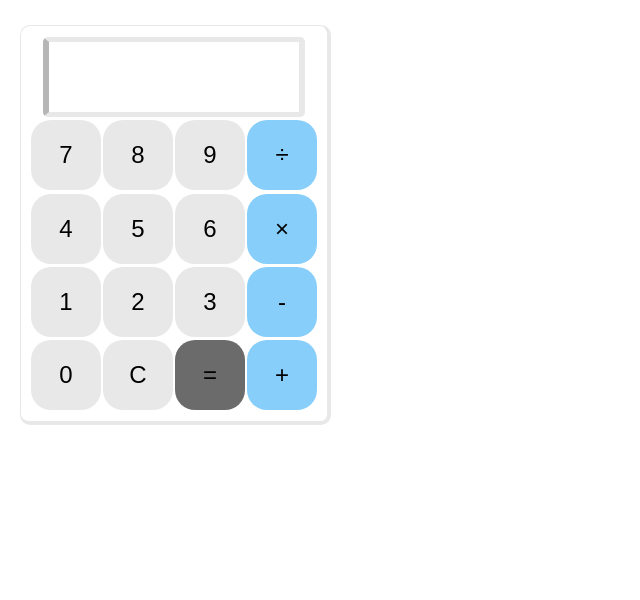
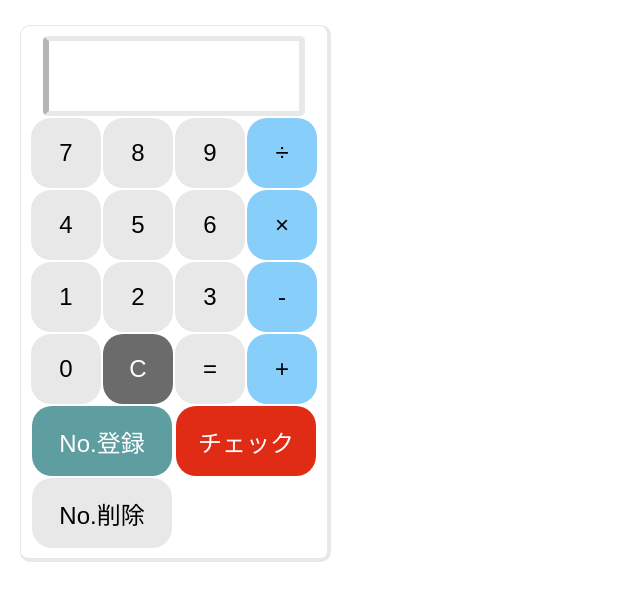
Before and after one commit to evofan/test_calculator_202604, a plain HTML site: page index.html in a window 1280 px wide. Shown: the part 72-672 px from the top of the page, without its empty margins (0-640 px from the left). Drawn offline with Linux system fonts and the light colour scheme.

Commit message:
add register and delete

```diff
--- a/css/main.css
+++ b/css/main.css
@@ -65,8 +65,10 @@ input {
 }
 
 /*記号=の部分の背景色を上書きで設定*/
-.equal {
+.clear {
     background-color: #6b6b6b;
+
+    color: #fefefe;
 }
 
 /*カーソルを上に乗せたときに色を濃くする*/
@@ -91,3 +93,72 @@ input:active {
 .operator:active {
     background: #2c80b4;
 }
+
+.set_data {
+    /* ボタンのサイズ */
+    width: 140px;
+    height: 70px;
+    /* ボタンの文字サイズ */
+    font-size: x-large;
+    /* 数字部分の背景色 */
+    background-color: #dcdcdca4;
+    background-color: cadetblue;
+    /* ボタンの詳細設定 */
+    border: none;
+    border-radius: 20px;
+    /* クリック時の黒枠を消す */
+    outline: none;
+
+    color: #fefefe;
+
+}
+
+.set_data:hover {
+    background-color: rgb(76, 127, 128);
+}
+
+.set_data:active {
+    background-color: rgb(50, 84, 84);
+}
+
+.get_data {
+    /* ボタンのサイズ */
+    width: 140px;
+    height: 70px;
+    /* ボタンの文字サイズ */
+    font-size: x-large;
+    /* 数字部分の背景色 */
+    background-color: rgb(224, 44, 20);
+    /* ボタンの詳細設定 */
+    border: none;
+    border-radius: 20px;
+    /* クリック時の黒枠を消す */
+    outline: none;
+
+    color: #fefefe;
+
+}
+
+.get_data:hover {
+    background-color: rgb(153, 31, 15);
+}
+
+.get_data:active {
+    background-color: rgb(78, 17, 9);
+}
+
+.delete_data {
+    /* ボタンのサイズ */
+    width: 140px;
+    height: 70px;
+    /* ボタンの文字サイズ */
+    font-size: x-large;
+    /* 数字部分の背景色 */
+    background-color: #dcdcdca4;
+    /* ボタンの詳細設定 */
+    border: none;
+    border-radius: 20px;
+    /* クリック時の黒枠を消す */
+    outline: none;
+
+}
--- a/index.html
+++ b/index.html
@@ -53,9 +53,21 @@
       <!---上から4段目(0/C/=/+)--->
       <tr>
         <td><input type="button" value="0" onclick="get_calc(this)"></td>
-        <td><input type="button" value="C" onclick="get_calc(this)"></td>
+        <td><input type="button" value="C" onclick="get_calc(this)" class="clear"></td>
         <td><input type="button" value="=" class="equal" onclick="get_calc(this)"></td>
         <td><input type="button" value="+" class="operator" onclick="get_calc(this)"></td>
+      </tr>
+
+      <!---上か5段目(No.登録、確認)--->
+      <tr>
+        <td colspan="2"><input type="button" value="No.登録" onclick="setData(this)" class="set_data"></td>
+        <td colspan="2"><input type="button" value="チェック" onclick="getData(this)" class="get_data"></td>
+      </tr>
+
+      <!---上か6段目(No.削除)--->
+      <tr>
+        <td colspan="2"><input type="button" value="No.削除" onclick="deleteData(this)" class="delete_data"></td>
+        <td colspan="2">&nbsp;</td>
       </tr>
 
         </table>
--- a/js/main.js
+++ b/js/main.js
@@ -26,3 +26,55 @@ function myEval(expr) {
   console.log(Function(expr)());
   Function(expr)();
 }
+
+let noList = [100];
+console.log(noList.length);
+
+function setData(e) {
+  console.log(e);
+  let setNo = eval(document.calculator.display.value);
+  console.log(setNo);
+  // 数値無し時
+  if (setNo === "" || setNo === undefined) {
+    alert("番号が入力されていません");
+    return false;
+  }
+  for (let i = 0; i <= noList.length; i++) {
+    if (setNo === noList[i]) {
+      alert("その番号は既に登録済みです");
+      document.calculator.display.value = "";
+      return false;
+    } else {
+      console.log("いいえ");
+    }
+  }
+  alert(setNo + "番を新たに登録しました");
+  document.calculator.display.value = "";
+  noList.push(setNo);
+  console.log(noList);
+}
+
+function deleteData(e) {
+  console.log(e);
+  let deleteNo = eval(document.calculator.display.value);
+  console.log(deleteNo);
+  // 数値無し時
+  if (deleteNo === "" || deleteNo === undefined) {
+    alert("番号が入力されていません");
+    return false;
+  }
+  for (let i = 0; i <= noList.length; i++) {
+    if (deleteNo === noList[i]) {
+      alert(deleteNo + "番を登録から削除します");
+      noList.splice(i, 1);
+      console.log(noList);
+      document.calculator.display.value = "";
+      return false;
+    } else {
+      console.log("いいえ");
+    }
+  }
+  alert("その番号は登録内に見つかりませんでした");
+  document.calculator.display.value = "";
+  console.log(noList);
+}
```
